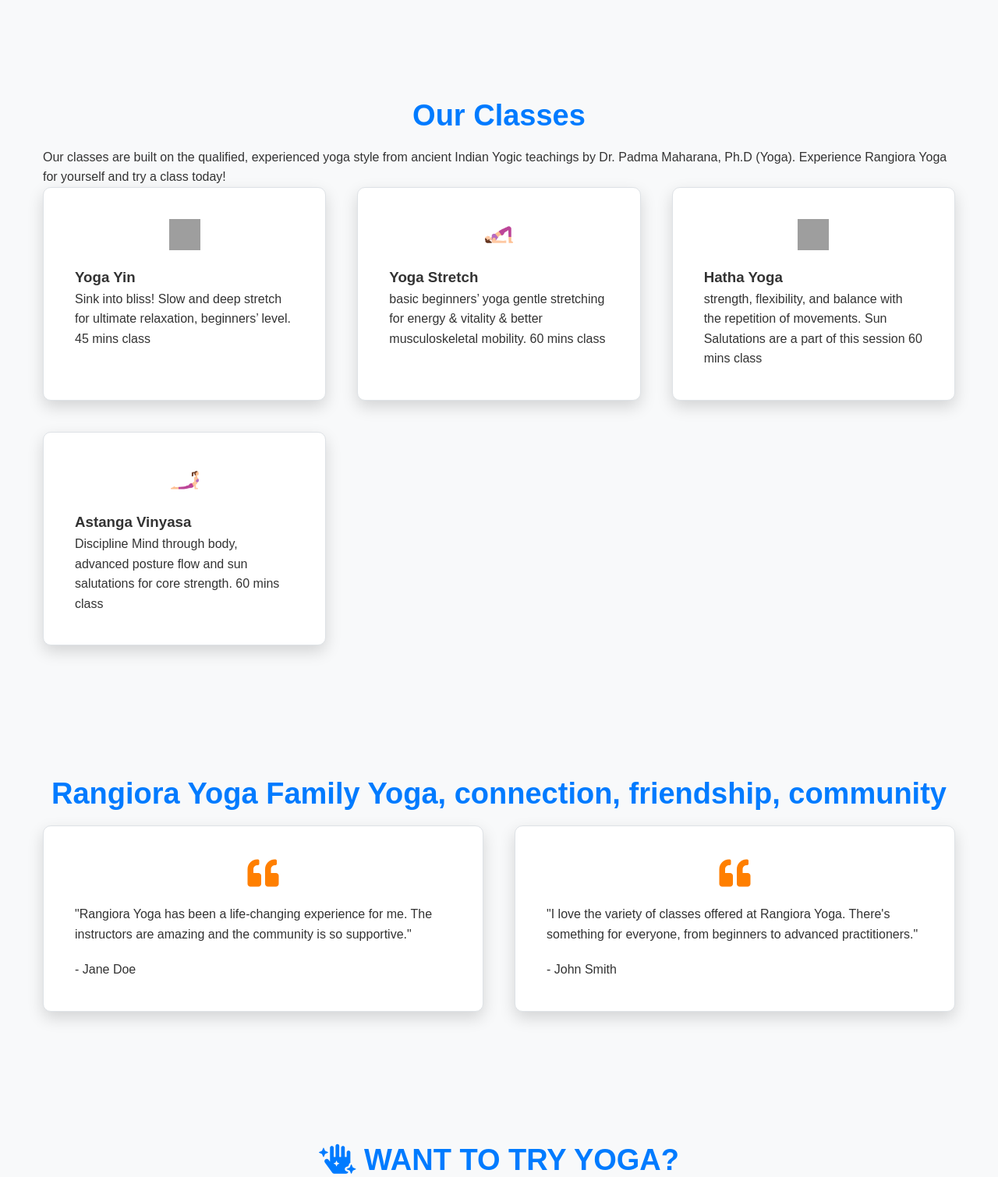
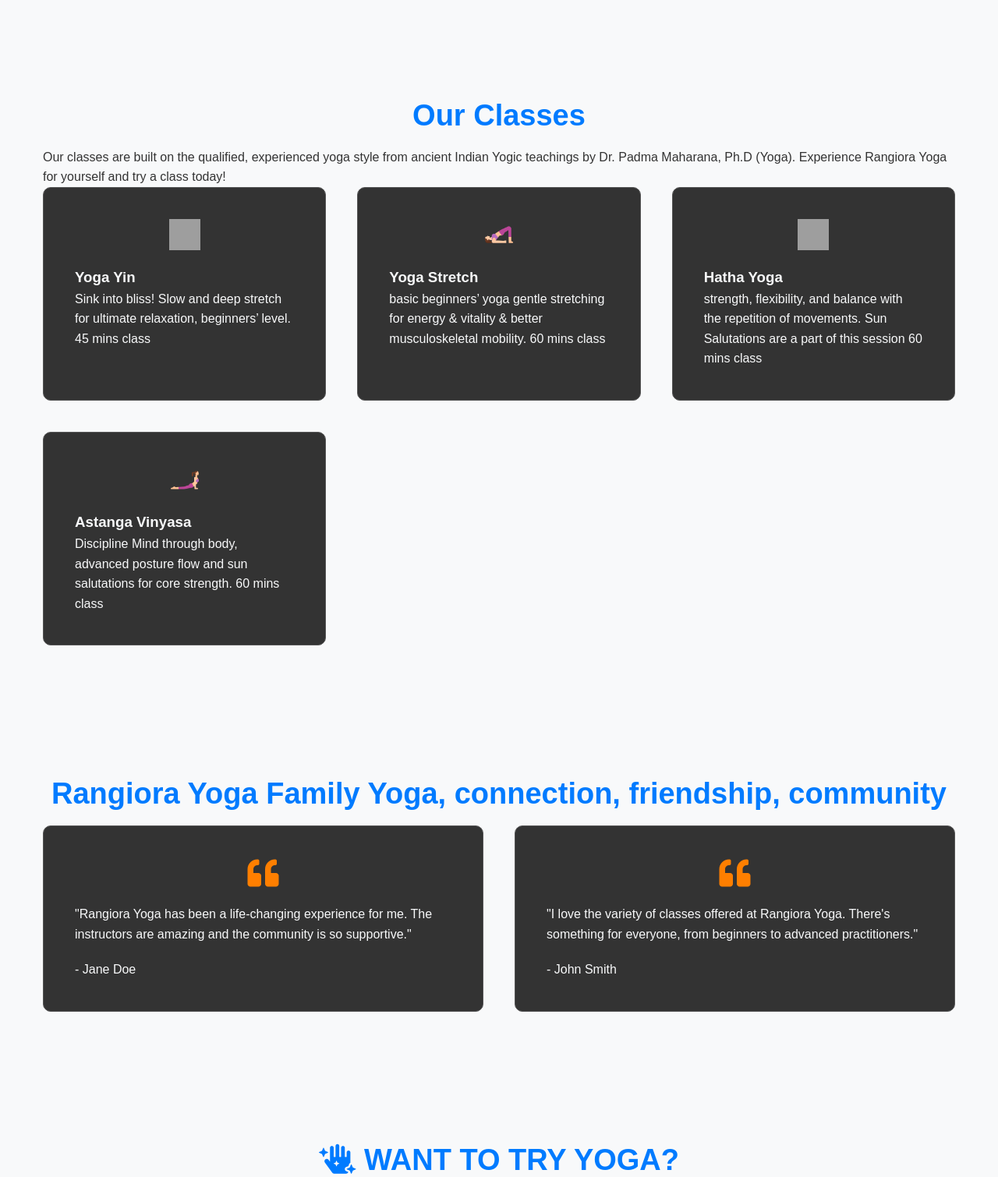
Before and after one commit to rmoharana038/rangiorayoga, a PHP site: page / in a window 1280 px wide. Shown: the part 822-2332 px from the top of the page at 78% size. Run offline with PHP 8.4, Linux system fonts and the light colour scheme; grey boxes are pictures that could not be loaded.

Commit message:
Feat: Implement dark theme for card-style boxes

```diff
--- a/assets/css/style.css
+++ b/assets/css/style.css
@@ -253,15 +253,23 @@ h2 {
 }
 
 .class-card {
-    background-color: var(--bg-white);
+    background-color: #333; /* Dark background */
     padding: 40px;
     border-radius: 10px;
-    border: 1px solid var(--border-light); /* Added border */
-    box-shadow: 0 8px 20px rgba(0, 0, 0, 0.15); /* Enhanced shadow */
+    border: 1px solid #555; /* Darker border */
+    box-shadow: 0 8px 20px rgba(255, 255, 255, 0.15); /* Lighter shadow */
     transition: transform 0.3s ease;
     position: relative;
     overflow: hidden;
     z-index: 1;
+}
+
+.class-card h3 {
+    color: var(--text-light); /* Light text for headings */
+}
+
+.class-card p {
+    color: var(--text-light); /* Light text for paragraphs */
 }
 
 .class-card::before {
@@ -308,15 +316,20 @@ h2 {
 }
 
 .testimonial-card {
-    background-color: var(--bg-white);
+    background-color: #333; /* Dark background */
     padding: 40px;
     border-radius: 10px;
-    border: 1px solid var(--border-light); /* Added border */
-    box-shadow: 0 8px 20px rgba(0, 0, 0, 0.15); /* Enhanced shadow */
+    border: 1px solid #555; /* Darker border */
+    box-shadow: 0 8px 20px rgba(255, 255, 255, 0.15); /* Lighter shadow */
     transition: transform 0.3s ease;
     position: relative;
     overflow: hidden;
     z-index: 1;
+}
+
+.testimonial-card p,
+.testimonial-card cite {
+    color: var(--text-light); /* Light text for paragraphs and cite */
 }
 
 .testimonial-card::before {
```
